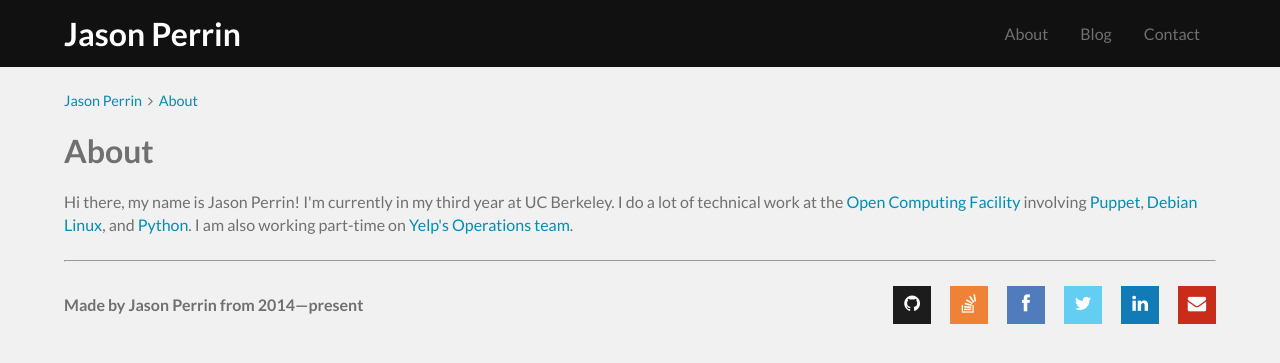
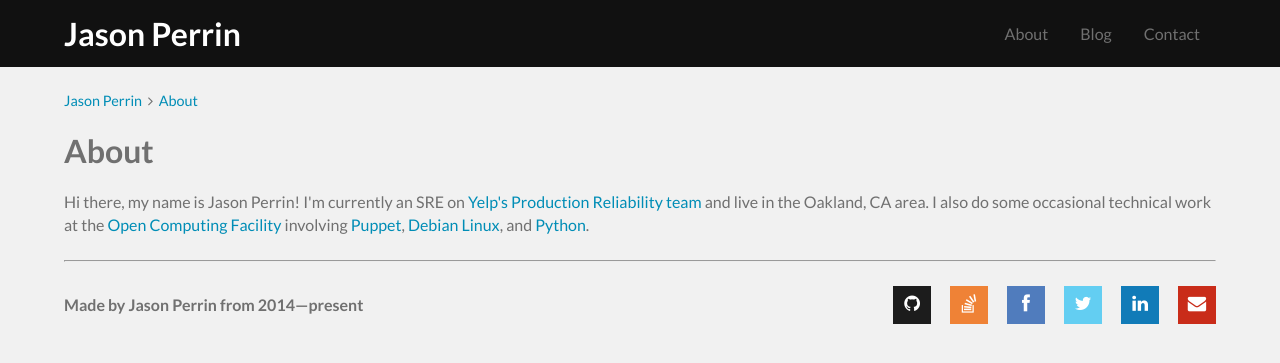
Before and after one commit to jvperrin/jvperrin.github.io, a Jekyll site: the page built from index.html, in a window 1280 px wide. Shown: the top 363 px of the page. Built offline with Jekyll 4.4.1, drawn with Linux system fonts in a browser that asks for light colours; some web fonts are replaced.

Commit message:
Update website about page

```diff
--- a/index.html
+++ b/index.html
@@ -7,12 +7,12 @@ permalink: /
 <h1>About</h1>
 
 <p>
-  Hi there, my name is Jason Perrin! I'm currently in my third year at UC
-  Berkeley. I do a lot of technical work at the
+  Hi there, my name is Jason Perrin! I'm currently an SRE on
+  <a href="https://engineeringblog.yelp.com/">Yelp's Production Reliability team</a>
+  and live in the Oakland, CA area.
+  I also do some occasional technical work at the
   <a href="https://www.ocf.berkeley.edu">Open Computing Facility</a> involving
   <a href="https://puppet.com/">Puppet</a>,
   <a href="https://www.debian.org/">Debian Linux</a>, and
   <a href="https://www.python.org/">Python</a>.
-  I am also working part-time on
-  <a href="https://engineeringblog.yelp.com/">Yelp's Operations team</a>.
 </p>
```
